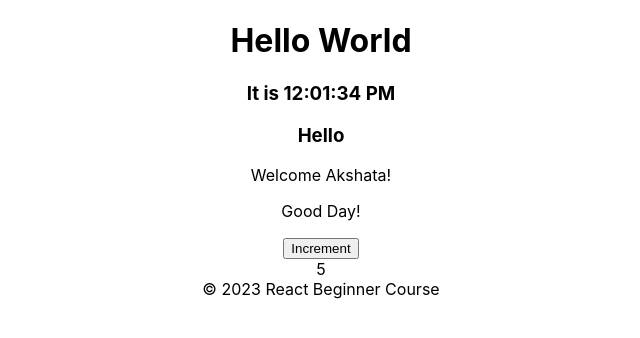
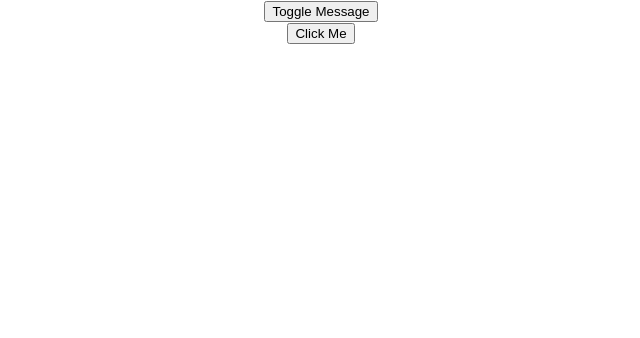
Before and after one commit to AkshataBhat-eng/react-app, a React (Create React App) app: page / in a window 1280 px wide. Shown: the top 338 px of the page, without its empty margins (319-959 px from the left). Built offline with nearby package versions, Linux system fonts and the light colour scheme.

Commit message:
React day5

```diff
--- a/src/App.js
+++ b/src/App.js
@@ -3,9 +3,11 @@ import Greetings from './Greetings';
 import './App.css';
 import Clock from './Clock';
 import { useEffect, useState } from 'react';
+import EventHandler from './EventHandler';
 
 function App() {
   const [count, setCount] = useState(0)
+  const [showMessages, setShowMessages] = useState(false)
 
   useEffect(() => {
     const timer = setInterval(() => {
@@ -19,7 +21,7 @@ function App() {
 
   return (
     <div className="App">
-     <div>
+     {/* <div>
       <h1>Hello World</h1>
      <Clock />
      </div>
@@ -30,7 +32,12 @@ function App() {
       </button>
       <div>{count}</div>
       <Footer />
-     </div>
+     </div> */}
+     <main>
+      <button onClick={()=>setShowMessages(!showMessages)}>Toggle Message</button>
+      <div>{showMessages && 'Hello, React Event Handling!'}</div>
+      <EventHandler />
+     </main>
     </div>
   );
 }
--- /dev/null
+++ b/src/EventHandler.js
@@ -0,0 +1,15 @@
+import React from "react";
+
+function EventHandler() {
+
+    const handleClick = (e) => {
+        console.log(e);
+    }
+
+    return(
+        <button onClick={(e)=>handleClick(e)}>Click Me</button>
+    )
+
+}
+
+export default EventHandler;
```
